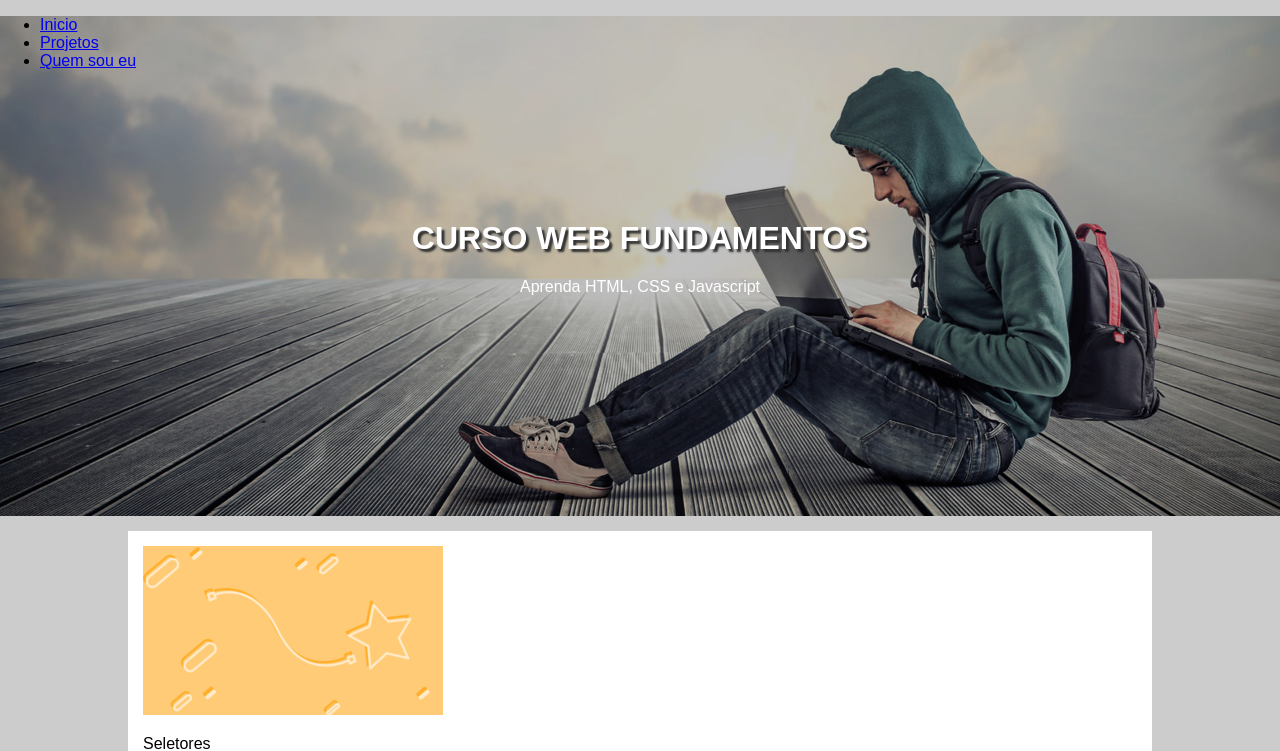
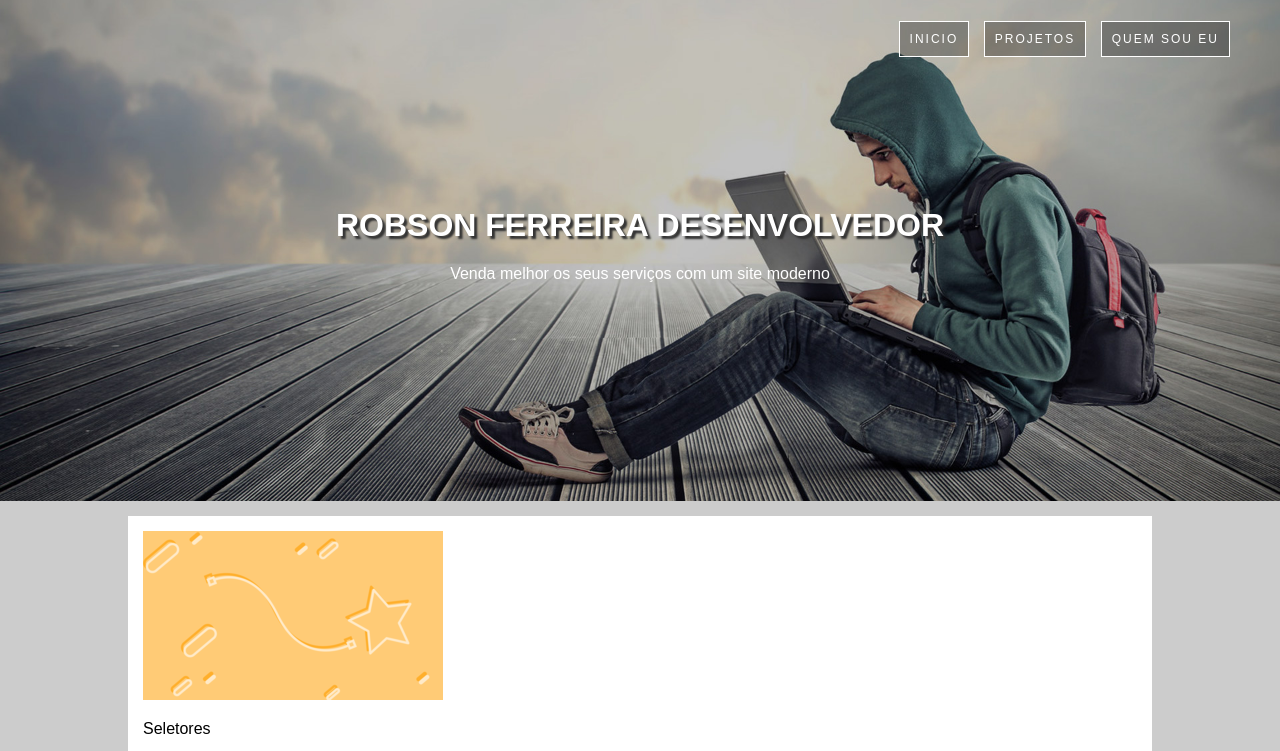
Before and after one commit to RobsonFe/Pagina-com-CSS-e-HTML, a plain HTML site: page Index.html in a window 1280 px wide. Shown: the top 751 px of the page. Drawn offline with Linux system fonts and the light colour scheme.

Commit message:
Atualizando pagina com inline

```diff
--- a/CSS/estilo.css
+++ b/CSS/estilo.css
@@ -9,6 +9,7 @@ body{
     height: 500px;
     background-position: right center;
     background-size: cover;
+    border-top: 1px solid transparent;
 }
 
 .hero-content{
@@ -21,6 +22,33 @@ body{
     text-transform: uppercase;
     font-size: 46;
     text-shadow: 3px 3px 2px #333;
+}
+
+.hero nav ul{
+    text-align: right;
+    margin:20px 50px 0 0;
+}
+
+.hero nav li {
+    display:inline-block;
+    list-style: none;
+    border: 1px solid white;
+    margin-left: 10px;
+}
+
+.hero nav a{
+    background: rgba(0,0,0, 0.3);
+    display:block;
+    padding:10px;
+    color:white;
+    text-decoration: none;
+    text-transform: uppercase;
+    font-size: 12px;
+    letter-spacing: 2px;
+}
+
+.hero nav a:hover{
+    background: rgba(0,0,0, 0.5);
 }
 
 main{
--- a/Index.html
+++ b/Index.html
@@ -24,8 +24,8 @@
                     </ul>
                 </nav>
                 <div class="hero-content">
-                    <h1>Curso Web Fundamentos</h1>
-                    <p>Aprenda HTML, CSS e Javascript</p>
+                    <h1>Robson Ferreira Desenvolvedor</h1>
+                    <p>Venda melhor os seus serviços com um site moderno </p>
                 </div>
 
             </header>
```
